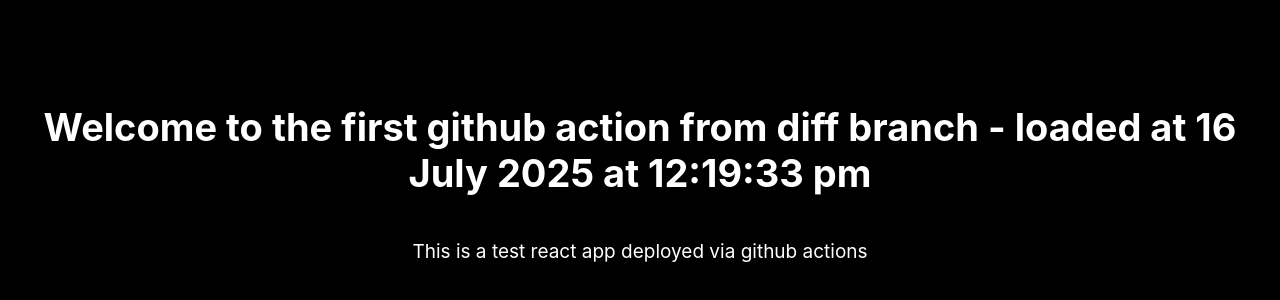
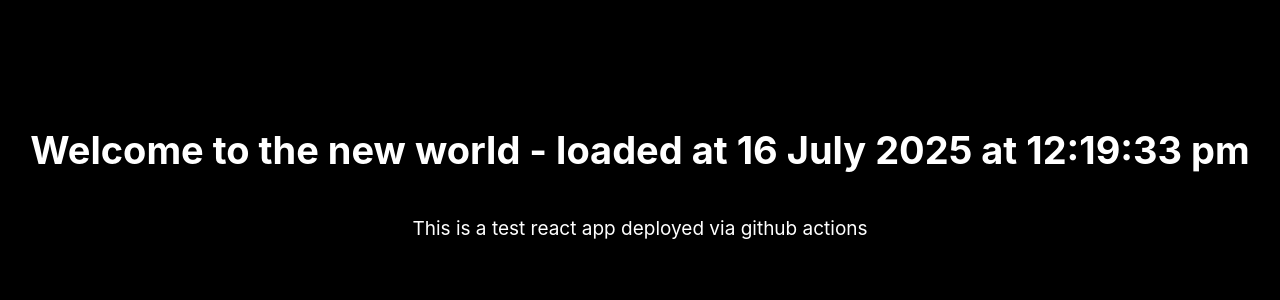
Before and after one commit to egoist-musashi/react-github-actions-testing, a React (Create React App) app: page / in a window 1280 px wide. Shown: the part 220-520 px from the top of the page. Built offline with nearby package versions, Linux system fonts and the light colour scheme.

Commit message:
change 5

```diff
--- a/src/App.tsx
+++ b/src/App.tsx
@@ -16,7 +16,7 @@
   return (
       <div className="App">
         <header className="App-header">
-          <h1> Welcome to the first github action from diff branch - loaded at {currentTime}</h1>
+          <h1> Welcome to the new world - loaded at {currentTime}</h1>
           <p> This is a test react app deployed via github actions</p>
         </header>
       </div>
```
Also changed, not shown: 1 other file (tests, documents, lock files or other folders).
